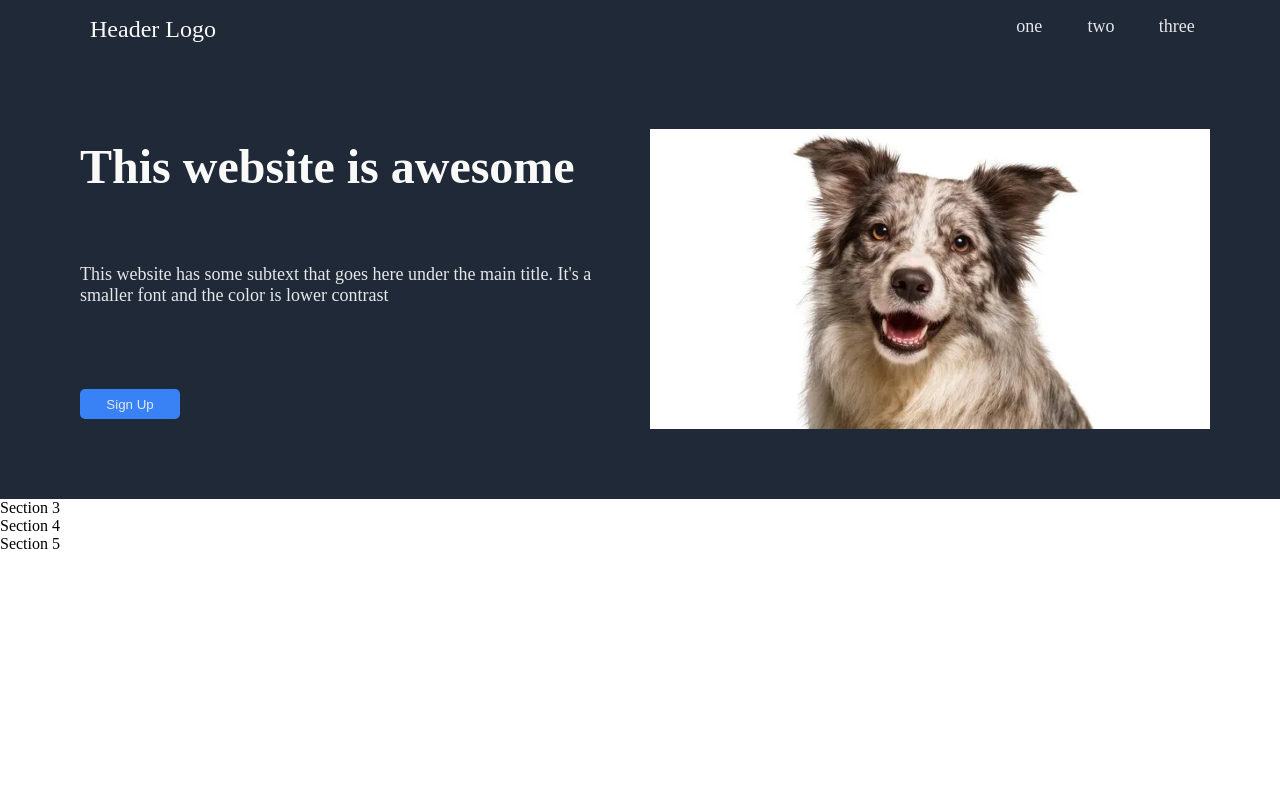
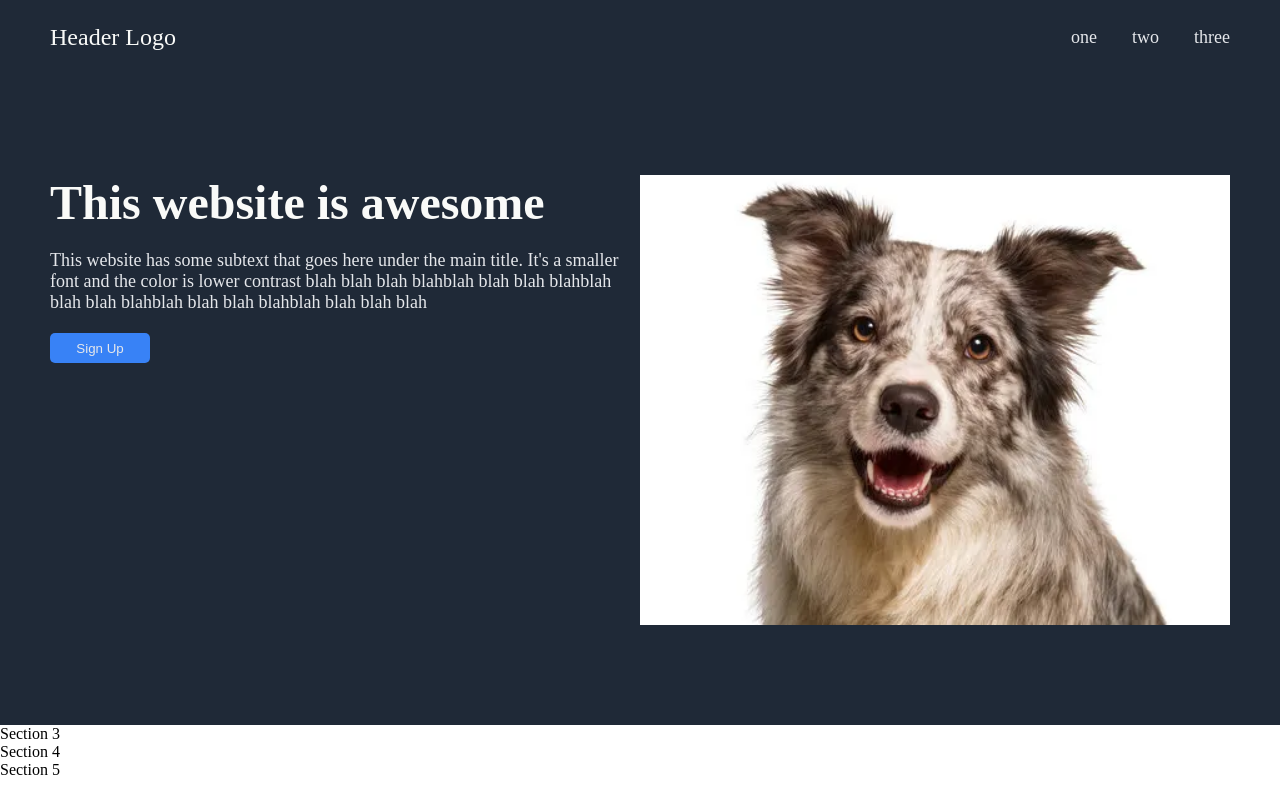
Before and after one commit to le6426/landing-page, a plain HTML site: page index.html in a window 1280 px wide. Drawn offline with Linux system fonts and the light colour scheme.

Commit message:
fixed padding for section one

```diff
--- a/index.html
+++ b/index.html
@@ -9,17 +9,23 @@
 <body>
 <div class="sections">
     <section class="section-one">
-        <ul>
+        <ul class="logo">
             <li class="hero-logo"><a href="/">Header Logo</a></li>
+        </ul>
+
+        <ul class="nav">
             <li class="hero-second"><a href="">one</a></li>
             <li class="hero-second"><a href="">two</a></li>
             <li class="hero-second"><a href="">three</a></li>
         </ul>
+
     </section>
   <section class="section-two">
     <div class="left-side">
         <div class="hero-main">This website is awesome</div>
-        <div class="hero-second">This website has some subtext that goes here under the main title. It's a smaller font and the color is lower contrast</div>
+        <div class="hero-second">This website has some subtext that goes here under the main title.
+            It's a smaller font and the color is lower contrast blah blah blah blahblah blah blah blahblah
+            blah blah blahblah blah blah blahblah blah blah blah</div>
         <button class="button">Sign Up</button>
     </div>
     <div class="right-side">
--- a/styles.css
+++ b/styles.css
@@ -1,15 +1,10 @@
 
 
-body {
+* {
     margin: 0;
+    padding: 0;
 }
 
-/* .sections section{
-  background: peachpuff;
-  border: 4px solid brown;
-  height: 100px;
-  box-sizing: border-box;
-} */
 .hero-logo {
     color: #F9FAF8;
     font-size: 24px;
@@ -31,23 +26,23 @@ body {
     display: flex;
     align-items: center;
     background: #1F2937;
-    padding-left: 50px;
-    padding-right: 50px;
+    padding: 24px 50px;
 }
 
-.section-one .hero-logo {
-    flex: 13;
+.section-one .logo {
+    flex: 10;
 }
 
-.section-one .hero-second {
-    flex: 1;
+.section-one .nav {
+    display: flex;
+    flex: 3;
+    justify-content: flex-end;
+    gap: 35px;
 }
 
 .section-one ul {
-  list-style-type: none;
-  display: flex;
-  justify-content: space-between;
-  flex: 1;
+    list-style-type: none;
+    list-style-type: none;
 }
 
 .section-one ul a {
@@ -59,24 +54,18 @@ body {
 .section-two {
     display: flex;
     background: #1F2937;
-    height: 300px;
-    padding: 70px;
+    height: 450px;
+    padding: 100px 50px;
 }
 
 .section-two .left-side {
-    padding: 10px;
+
     flex: 1;
     display: flex;
     flex-direction: column;
+    gap: 20px;
 }
 
-.section-two .left-side .hero-main {
-    flex: 1;
-}
-
-.section-two .left-side .hero-second {
-    flex: 1;
-}
 
 .section-two .left-side .button {
     width: 100px;
@@ -94,10 +83,10 @@ body {
 
 .section-two .right-side {
     flex: 1;
-
 }
 
 .section-two .right-side .picture {
   width: 100%;
   height: 100%;
+  object-fit: cover;
 }
```
